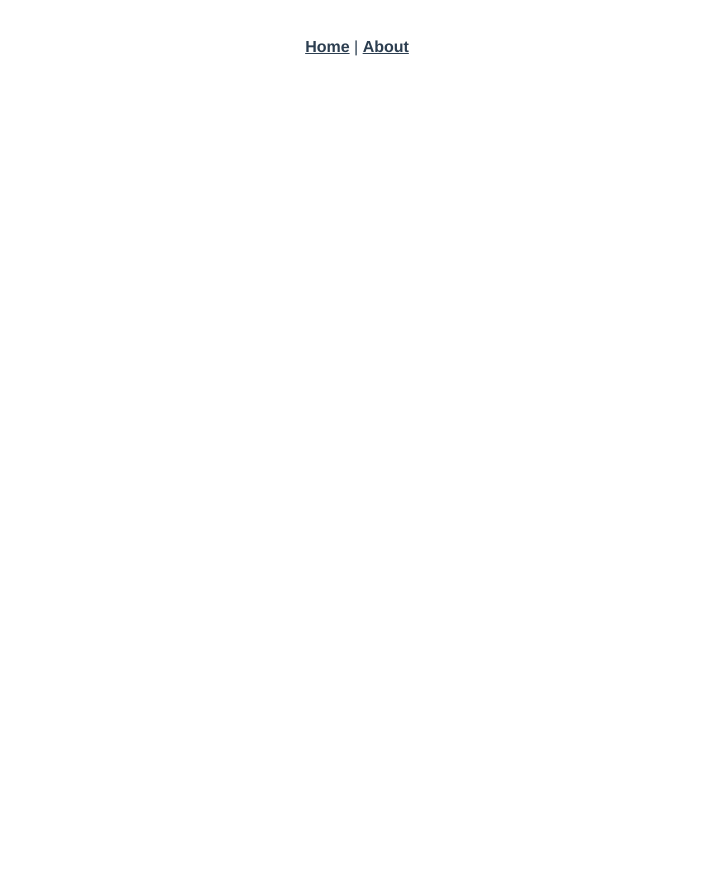
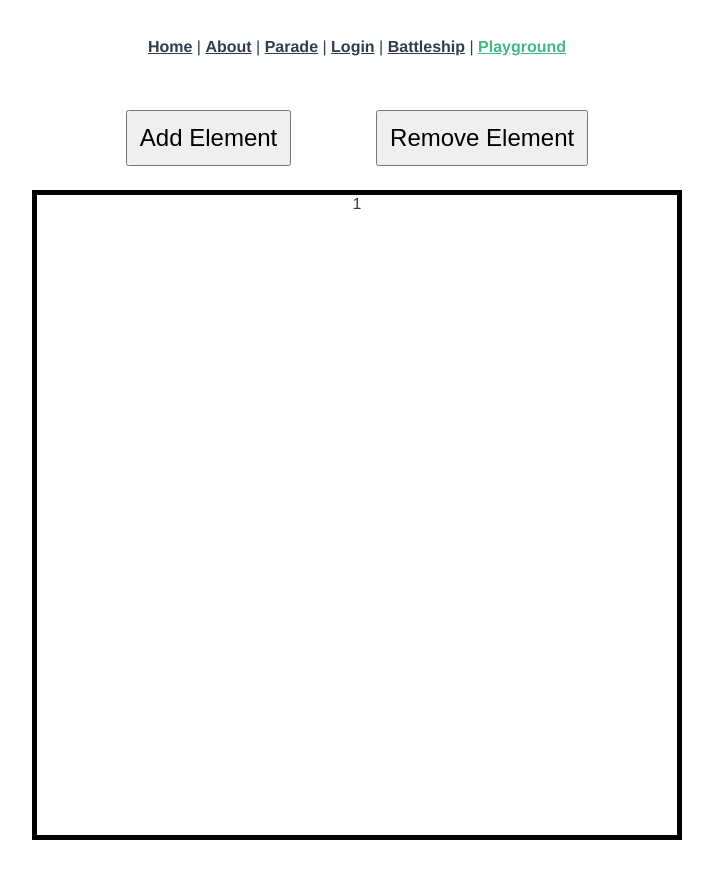
Before and after one commit to pimeson/css-training, a Vue app: page /#/Playground in a window 1280 px wide. Shown: the top 878 px of the page, without its empty margins (283-996 px from the left). Before the commit the page ends 800 px from the top, so only its background shows below. Built offline with nearby package versions, Linux system fonts and the light colour scheme.

Commit message:
barebones

```diff
--- a/src/App.vue
+++ b/src/App.vue
@@ -2,7 +2,11 @@
   <div id="app">
     <div id="nav">
       <router-link to="/">Home</router-link> |
-      <router-link to="/about">About</router-link>
+      <router-link to="/about">About</router-link> |
+      <router-link to="/parade">Parade</router-link> |
+      <router-link to="/login">Login</router-link> |
+      <router-link to="/Battleship">Battleship</router-link> |
+      <router-link to="/Playground">Playground</router-link>
     </div>
     <router-view/>
   </div>
--- /dev/null
+++ b/src/components/Battleship.vue
@@ -0,0 +1,30 @@
+<template>
+  <div class='battleship'>
+    <div class='battleship-grid'>
+    </div>
+  </div>
+</template>
+
+<style>
+.battleship {
+  height: 100vh;
+  background: #3498db;
+  display: grid;
+  align-items: center;
+  justify-content: center;
+}
+.battleship-grid {
+  height: 75vh;
+  width: 75vh;
+  border: 5px solid black;
+  display: grid;
+  grid-template-columns: repeat(10, 1fr);
+  grid-template-rows: repeat(10, 1fr);
+}
+</style>
+
+<script>
+export default {
+  name: "Battleship"
+};
+</script>
--- a/src/components/HelloWorld.vue
+++ b/src/components/HelloWorld.vue
@@ -1,30 +1,12 @@
 <template>
   <div class="hello">
     <h1>{{ msg }}</h1>
-    <p>
-      For guide and recipes on how to configure / customize this project,<br>
-      check out the
-      <a href="https://cli.vuejs.org" target="_blank">vue-cli documentation</a>.
-    </p>
-    <h3>Installed CLI Plugins</h3>
-    <ul>
-      <li><a href="https://github.com/vuejs/vue-cli/tree/dev/packages/%40vue/cli-plugin-babel" target="_blank">babel</a></li>
-      <li><a href="https://github.com/vuejs/vue-cli/tree/dev/packages/%40vue/cli-plugin-eslint" target="_blank">eslint</a></li>
-    </ul>
     <h3>Essential Links</h3>
     <ul>
-      <li><a href="https://vuejs.org" target="_blank">Core Docs</a></li>
-      <li><a href="https://forum.vuejs.org" target="_blank">Forum</a></li>
-      <li><a href="https://chat.vuejs.org" target="_blank">Community Chat</a></li>
-      <li><a href="https://twitter.com/vuejs" target="_blank">Twitter</a></li>
-    </ul>
-    <h3>Ecosystem</h3>
-    <ul>
-      <li><a href="https://router.vuejs.org" target="_blank">vue-router</a></li>
-      <li><a href="https://vuex.vuejs.org" target="_blank">vuex</a></li>
-      <li><a href="https://github.com/vuejs/vue-devtools#vue-devtools" target="_blank">vue-devtools</a></li>
-      <li><a href="https://vue-loader.vuejs.org" target="_blank">vue-loader</a></li>
-      <li><a href="https://github.com/vuejs/awesome-vue" target="_blank">awesome-vue</a></li>
+      <li><a href="https://cssgrid.io/" target="_blank">Wes Bos CSS</a></li>
+      <li><a href="https://flexboxfroggy.com/" target="_blank">Flexbox Froggy</a></li>
+      <li><a href="https://cssgridgarden.com/" target="_blank">CSS Grid Garden</a></li>
+      <li><a href="https://vuejs.org/" target="_blank">Vue Is Pretty Awesome!</a></li>
     </ul>
   </div>
 </template>
--- /dev/null
+++ b/src/components/Login.vue
@@ -0,0 +1,65 @@
+<template>
+  <div class='container login-page'>
+    <div class='login'>
+
+      <!-- Header -->
+      <h1 class='title'> RARE PUPPERS INDUSTRIES </h1>
+
+
+      <!-- Portrait -->
+      <div id='portrait-container'>
+        <div id='portrait'>
+          🐶
+        </div>
+      </div>
+
+
+      <!-- Form -->
+      <section id='login-inputs'>
+        <div class='login-input'>
+          <label> Who's a good boy/girl? </label>
+          <input />
+        </div>
+        <div class='login-input'>
+          <label> Password </label>
+          <input />
+        </div>
+        <button class='submit-btn'>Submit</button>
+        <a> Please Help Me... </a>
+      </section>
+
+
+    </div>
+  </div>
+</template>
+
+<style>
+.login-page {
+}
+.login {
+}
+.title {
+}
+#portrait-container {
+}
+#portrait {
+}
+#login-inputs {
+}
+#login-inputs input {
+}
+.login-input {
+}
+#login-inputs a {
+}
+.login-input label {
+}
+.submit-btn {
+}
+</style>
+
+<script>
+export default {
+  name: "Login"
+};
+</script>
--- /dev/null
+++ b/src/components/Parade.vue
@@ -0,0 +1,96 @@
+<template>
+  <div class='container'>
+    <h1> Today is the day of the big parade! </h1>
+    <div style="margin-bottom: 1em">
+      <button v-on:click='addSoldier'> Add Soldier </button>
+      <button v-on:click='addCar'> Add Car </button>
+      &nbsp;
+      <button v-on:click='removeSoldier'> Remove Soldier </button>
+      <button v-on:click='removeCar'> Remove Car </button>
+      <button v-on:click='removeParadee'> Remove Paradee </button>
+    </div>
+    <section class='band'>
+      <div class='paradee' v-for="(paradee, index) in paradees" v-bind:index="index" v-bind:key="'soldier-tank-' + index">
+        <div> {{ index }} </div>
+        <div v-if="paradee === 'soldier'" class='soldier'> 💂‍ </div>
+        <div v-if="paradee === 'car'" class='car'> 🚘 </div>
+      </div>
+    </section>
+  </div>
+</template>
+
+
+<style>
+.soldier {
+  font-size: 5em;
+}
+.car {
+  font-size: 10em;
+}
+.paradee {
+  border: 2px red dotted;
+  font-size: 1em;
+}
+.band {
+  border: 5px solid black;
+  width: 50vw;
+}
+
+.band-conductor {
+  display: flex;
+  flex-wrap: wrap;
+  justify-content: space-evenly;
+}
+.container {
+  display: flex;
+  flex-direction: column;
+  align-items: center;
+  height: 100vh;
+}
+button {
+  margin-right: 5em;
+}
+</style>
+
+<script>
+export default {
+  name: "Parade",
+  props: {
+    msg: String
+  },
+  data: function() {
+    return {
+      numSoldiers: 1,
+      paradees: ["soldier"]
+    };
+  },
+  methods: {
+    addSoldier: function() {
+      this.numSoldiers = this.numSoldiers + 1;
+      this.paradees = [...this.paradees, "soldier"];
+    },
+    addCar: function() {
+      this.paradees = [...this.paradees, "car"];
+    },
+    removeSoldier: function() {
+      const removalIndex = this.paradees.lastIndexOf("soldier");
+      if (removalIndex === -1) return;
+      this.paradees = [
+        ...this.paradees.slice(0, removalIndex),
+        ...this.paradees.slice(removalIndex + 1)
+      ];
+    },
+    removeCar: function() {
+      const removalIndex = this.paradees.lastIndexOf("car");
+      if (removalIndex === -1) return;
+      this.paradees = [
+        ...this.paradees.slice(0, removalIndex),
+        ...this.paradees.slice(removalIndex + 1)
+      ];
+    },
+    removeParadee: function() {
+      this.paradees = this.paradees.slice(0, -1);
+    }
+  }
+};
+</script>
--- /dev/null
+++ b/src/components/Playground.vue
@@ -0,0 +1,63 @@
+<template>
+  <div class='container'>
+    <div class="control">
+      <button v-on:click='addElement'> Add Element </button>
+      <button v-on:click='removeElement'> Remove Element </button>
+    </div>
+    <section class='parent'>
+      <div class='child' v-for="child in numChild" v-bind:id="'child-'+child" v-bind:index="index" v-bind:key="'Element-' + child">
+        {{ child }}
+      </div>
+    </section>
+  </div>
+</template>
+
+<script>
+export default {
+  name: "Playground",
+  props: {
+    msg: String
+  },
+  data: function() {
+    return {
+      numChild: 1
+    };
+  },
+  methods: {
+    addElement: function() {
+      this.numChild = this.numChild + 1;
+    },
+    removeElement: function() {
+      this.numChild = this.numChild - 1;
+    }
+  }
+};
+</script>
+
+<style>
+.parent {
+  border: 5px solid black;
+  height: 50vw;
+  width: 50vw;
+}
+.child {
+}
+.sidebar {
+}
+.footer {
+}
+.header {
+}
+.content {
+}
+.control {
+  display: flex;
+  justify-content: space-evenly;
+  width: 50%;
+}
+.control button {
+  font-size: 1.5em;
+  padding: 0.5em;
+  margin: 1em 0 1em 0;
+}
+</style>
--- a/src/router.js
+++ b/src/router.js
@@ -2,6 +2,10 @@ import Vue from "vue";
 import Router from "vue-router";
 import Home from "./views/Home.vue";
 import About from "./views/About.vue";
+import Parade from "./components/Parade.vue";
+import Login from "./components/Login.vue";
+import Battleship from "./components/Battleship.vue";
+import Playground from "./components/Playground.vue";
 
 Vue.use(Router);
 
@@ -16,6 +20,26 @@ export default new Router({
       path: "/about",
       name: "about",
       component: About
+    },
+    {
+      path: "/parade",
+      name: "parade",
+      component: Parade
+    },
+    {
+      path: "/login",
+      name: "login",
+      component: Login
+    },
+    {
+      path: "/Battleship",
+      name: "Battleship",
+      component: Battleship
+    },
+    {
+      path: "/Playground",
+      name: "Playground",
+      component: Playground
     }
   ]
 });
--- a/src/views/About.vue
+++ b/src/views/About.vue
@@ -1,5 +1,5 @@
 <template>
   <div class="about">
-    <h1>This is an about page</h1>
+    <a href="https://slides.com/pimeson/deck-2">Slide Deck</a>
   </div>
 </template>
--- a/src/views/Home.vue
+++ b/src/views/Home.vue
@@ -1,7 +1,7 @@
 <template>
   <div class="home">
     <img src="../assets/logo.png">
-    <HelloWorld msg="Welcome to Your Vue.js App"/>
+    <HelloWorld msg="Grid and Flex"/>
   </div>
 </template>
 
```
